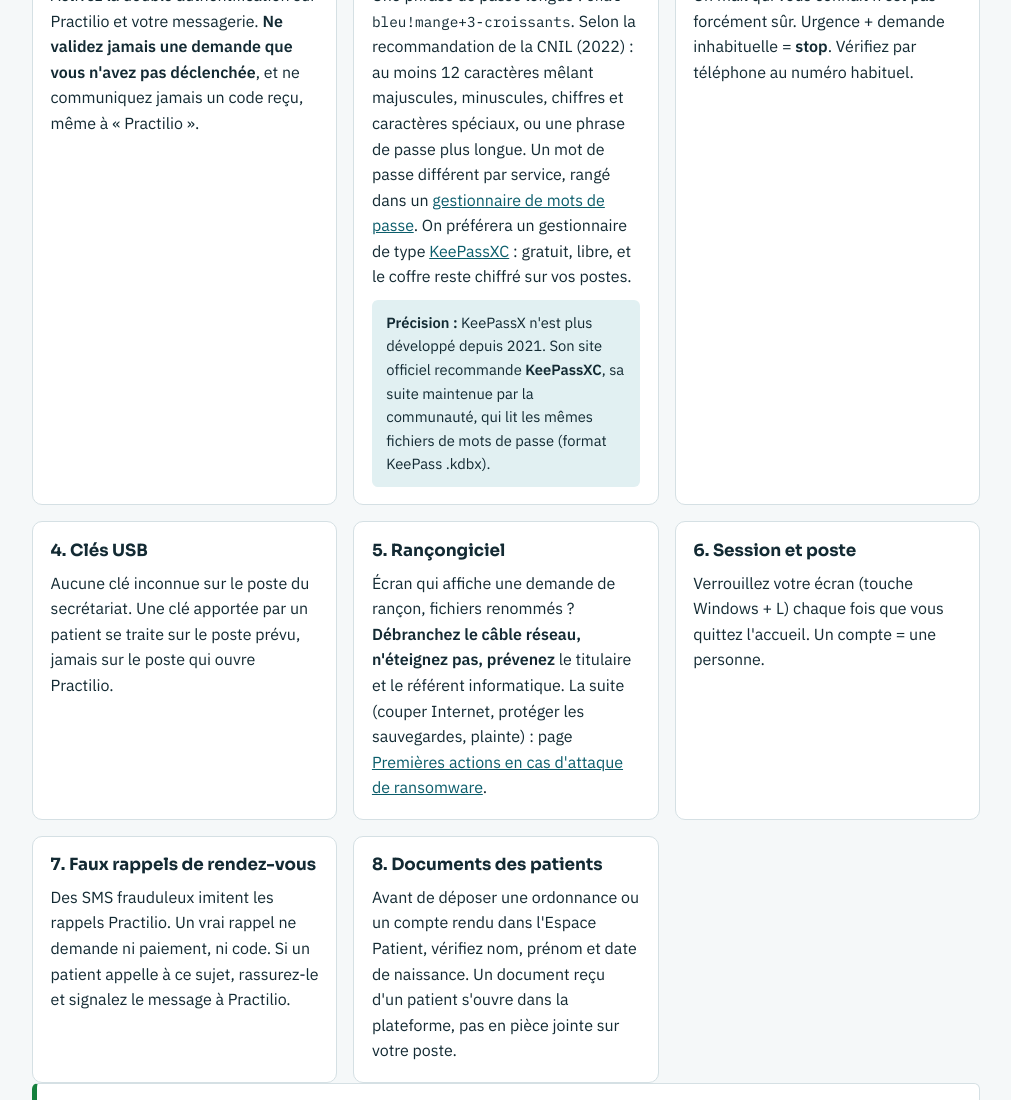
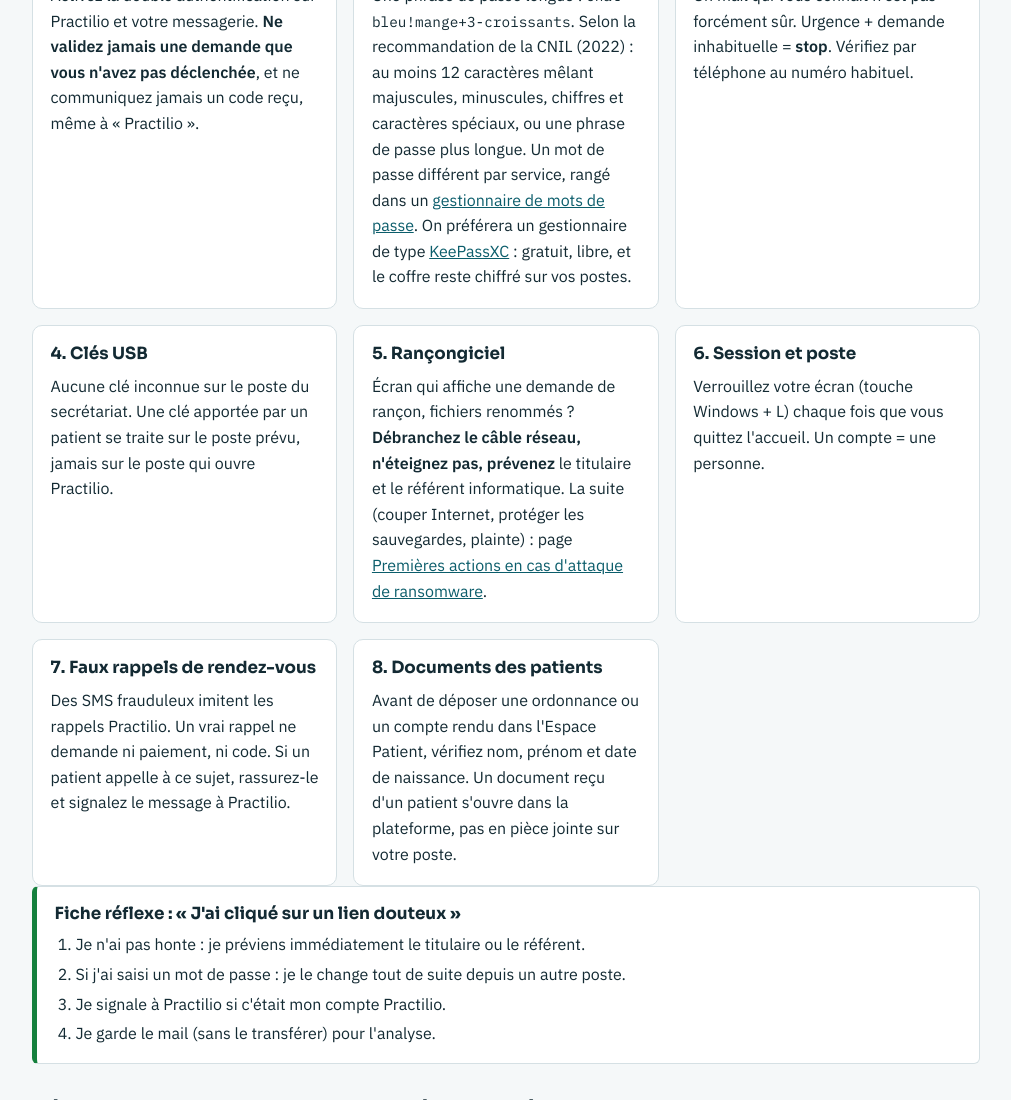
Before and after one commit to tasa95/sensibilisation_practilio, a plain HTML site: page site/sensibilisation/index.html in a window 1280 px wide. Shown: the part 807-1907 px from the top of the page, without its empty margins (134-1145 px from the left). Drawn offline with Linux system fonts and the light colour scheme.

Commit message:
Enlever note KeePassX

```diff
--- a/site/sensibilisation/index.html
+++ b/site/sensibilisation/index.html
@@ -93,7 +93,7 @@
   <div class="prof" id="prof-employe">
     <div class="grid">
       <div class="card"><h3>1. MFA : le deuxième verrou</h3><p>Activez la double authentification sur Practilio et votre messagerie. <strong>Ne validez jamais une demande que vous n'avez pas déclenchée</strong>, et ne communiquez jamais un code reçu, même à « Practilio ».</p></div>
-      <div class="card"><h3>2. Mot de passe robuste</h3><p>Une phrase de passe longue : <span class="mono">Chat-bleu!mange+3-croissants</span>. Selon la recommandation de la CNIL (2022) : au moins 12 caractères mêlant majuscules, minuscules, chiffres et caractères spéciaux, ou une phrase de passe plus longue. Un mot de passe différent par service, rangé dans un <a href="../outils-mots-de-passe/index.html">gestionnaire de mots de passe</a>. On préférera un gestionnaire de type <a href="https://keepassxc.org" target="_blank" rel="noopener">KeePassXC</a> : gratuit, libre, et le coffre reste chiffré sur vos postes.</p><p class="note corr"><strong>Précision :</strong> KeePassX n'est plus développé depuis 2021. Son site officiel recommande <strong>KeePassXC</strong>, sa suite maintenue par la communauté, qui lit les mêmes fichiers de mots de passe (format KeePass .kdbx).</p></div>
+      <div class="card"><h3>2. Mot de passe robuste</h3><p>Une phrase de passe longue : <span class="mono">Chat-bleu!mange+3-croissants</span>. Selon la recommandation de la CNIL (2022) : au moins 12 caractères mêlant majuscules, minuscules, chiffres et caractères spéciaux, ou une phrase de passe plus longue. Un mot de passe différent par service, rangé dans un <a href="../outils-mots-de-passe/index.html">gestionnaire de mots de passe</a>. On préférera un gestionnaire de type <a href="https://keepassxc.org" target="_blank" rel="noopener">KeePassXC</a> : gratuit, libre, et le coffre reste chiffré sur vos postes.</p></div>
       <div class="card"><h3>3. Spear phishing</h3><p>Un mail qui vous connaît n'est pas forcément sûr. Urgence + demande inhabituelle = <strong>stop</strong>. Vérifiez par téléphone au numéro habituel.</p></div>
       <div class="card"><h3>4. Clés USB</h3><p>Aucune clé inconnue sur le poste du secrétariat. Une clé apportée par un patient se traite sur le poste prévu, jamais sur le poste qui ouvre Practilio.</p></div>
       <div class="card"><h3>5. Rançongiciel</h3><p>Écran qui affiche une demande de rançon, fichiers renommés ? <strong>Débranchez le câble réseau, n'éteignez pas, prévenez</strong> le titulaire et le référent informatique. La suite (couper Internet, protéger les sauvegardes, plainte) : page <a href="../attaque_ransomware/index.html">Premières actions en cas d'attaque de ransomware</a>.</p></div>
```
